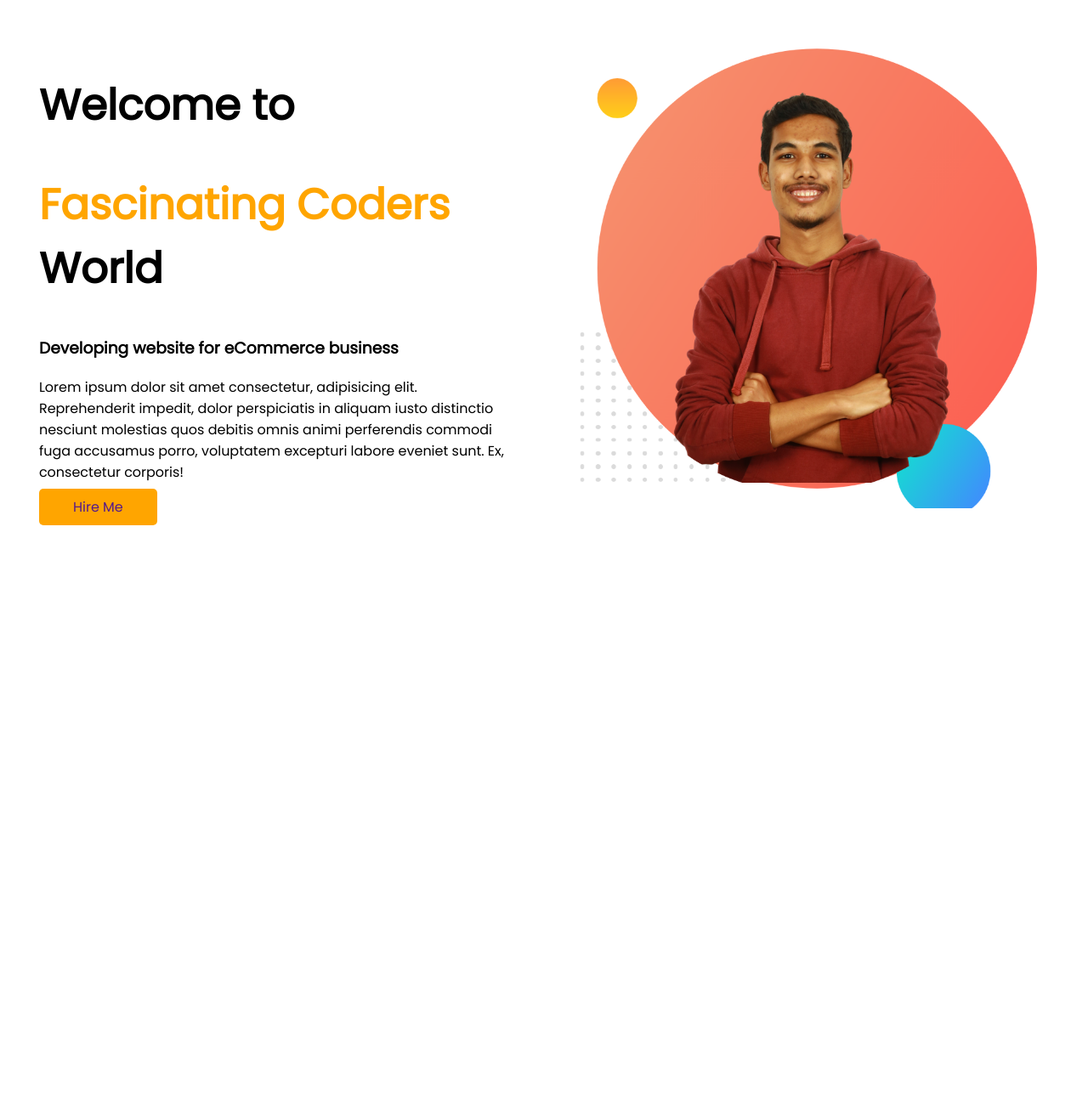
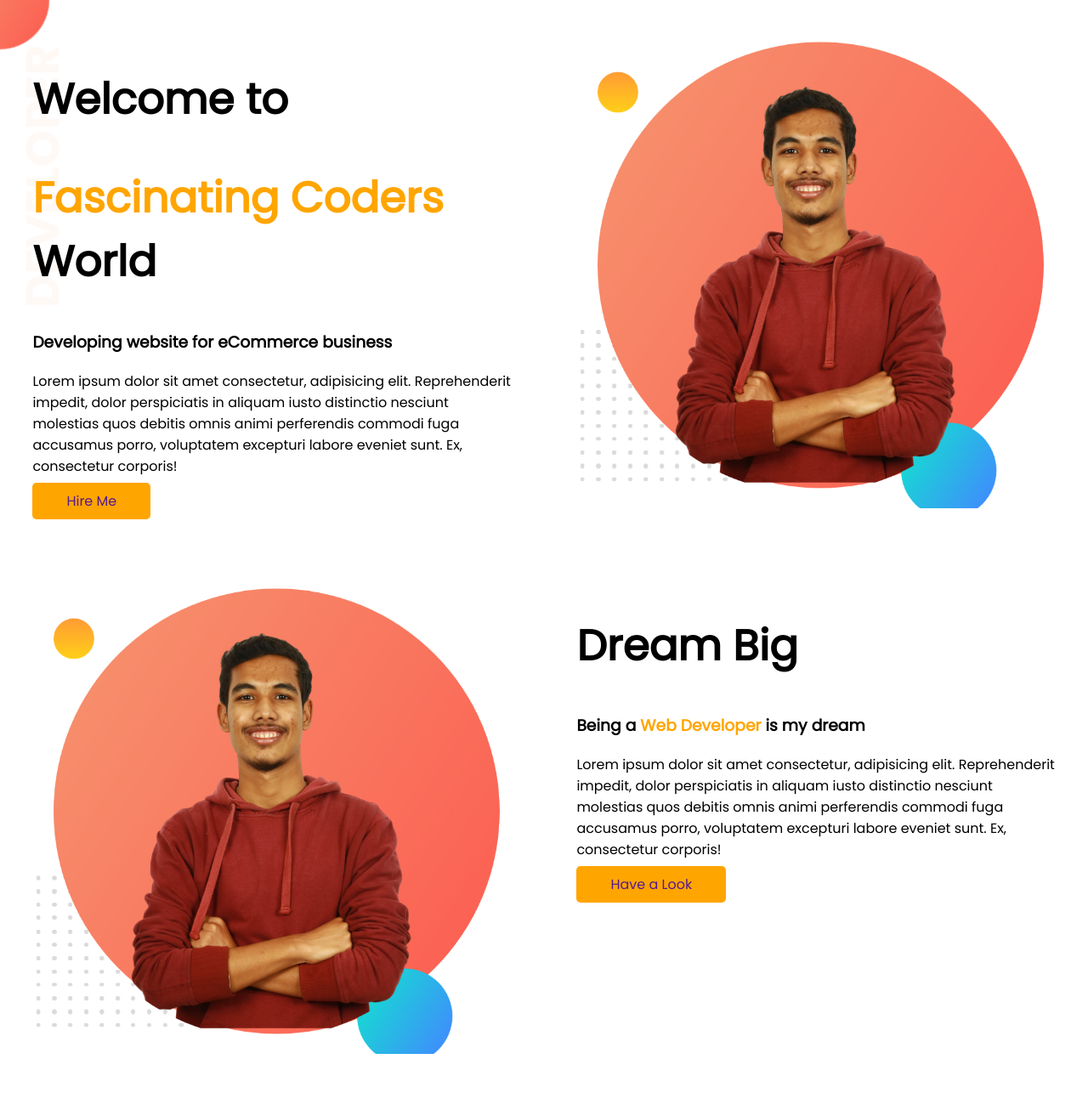
Before and after one commit to rhakib/portfolio1, a plain HTML site: page index.html in a window 1280 px wide. Shown: the whole page at 85% size. Before the commit the page ends 800 px from the top, so only its background shows below. Drawn offline with Linux system fonts and the light colour scheme.

Commit message:
section 2 added

```diff
--- a/index.html
+++ b/index.html
@@ -14,8 +14,8 @@
 
 <body>
 
-    <section>
-        <div class="first-sec">
+    <section class="top-banner">
+        <div class="half-width">
             <h1>Welcome to</h1>
             <h1> <span class="title-color">Fascinating Coders</span> World</h1>
             <h3>Developing website for eCommerce business</h3>
@@ -24,8 +24,21 @@
                 porro, voluptatem excepturi labore eveniet sunt. Ex, consectetur corporis!</p>
                 <a class="button-link" href="">Hire Me</a>
         </div>
-        <div class="first-sec">
+        <div class="half-width">
             <img src="images/Rakib1.png" alt="Rakib">
+        </div>
+    </section>
+    <section class="dream-big">
+        <div class="half-width">
+            <img src="images/Rakib1.png" alt="">
+        </div>
+        <div class="half-width">
+            <h1> Dream Big </h1>
+            <h3>Being a <span class="title-color">Web Developer</span> is  my dream</h3>
+            <p>Lorem ipsum dolor sit amet consectetur, adipisicing elit. Reprehenderit impedit, dolor perspiciatis in
+                aliquam iusto distinctio nesciunt molestias quos debitis omnis animi perferendis commodi fuga accusamus
+                porro, voluptatem excepturi labore eveniet sunt. Ex, consectetur corporis!</p>
+                <a class="button-link" href="">Have a Look</a>
         </div>
     </section>
 </body>
--- a/style.css
+++ b/style.css
@@ -1,5 +1,6 @@
 Body {
     font-family: 'Poppins', sans-serif;
+    margin: 0;
 }
 
 h1{
@@ -11,11 +12,11 @@ h1{
 section{
     display: flex;
 }
-.first-sec{
+.half-width{
     width: 50%;
     padding: 3%;
 }
-.first-sec img{
+.half-width img{
     width: 100%;
 }
 .button-link{
@@ -25,3 +26,7 @@ section{
     border-radius: 5px;
 
 }
+.top-banner{
+    background-image: url(images/top-banner.png);
+    background-repeat: no-repeat;
+}
```
